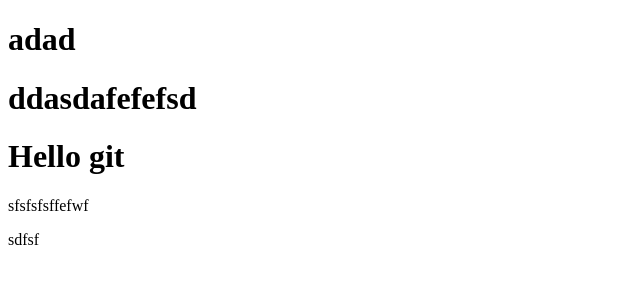
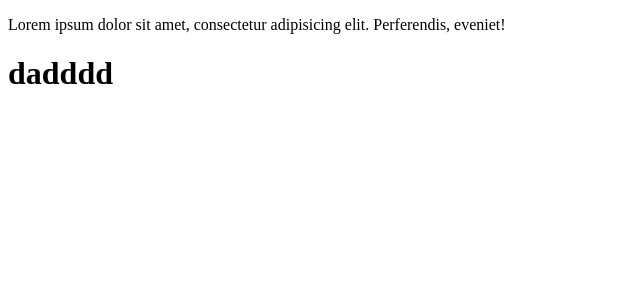
Before and after one commit to exlinemedia/testgit, a plain HTML site: page index.html in a window 1280 px wide. Shown: the whole page, without its empty margins (0-640 px from the left). Drawn offline with Linux system fonts and the light colour scheme.

Commit message:
new version

```diff
--- a/index.html
+++ b/index.html
@@ -5,10 +5,7 @@
 	<title>Document</title>
 </head>
 <body>
-	<h1>adad</h1>
-    <h1>ddasdafefefsd</h1>
-	<h1>Hello git</h1>
-	<p>sfsfsfsffefwf</p>
-	<p>sdfsf</p>
+	<p>Lorem ipsum dolor sit amet, consectetur adipisicing elit. Perferendis, eveniet!</p>
+	<h1>dadddd</h1>
 </body>
 </html>
```
